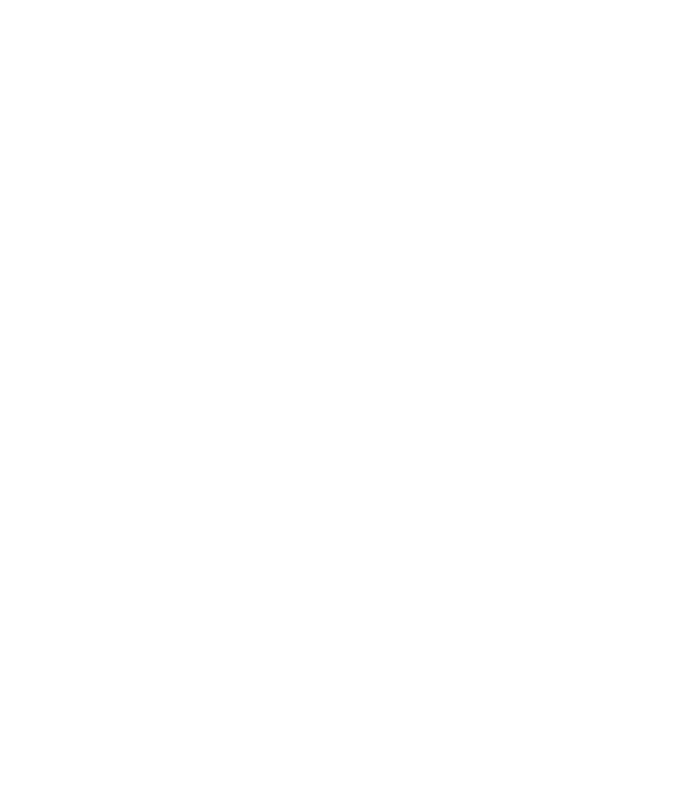
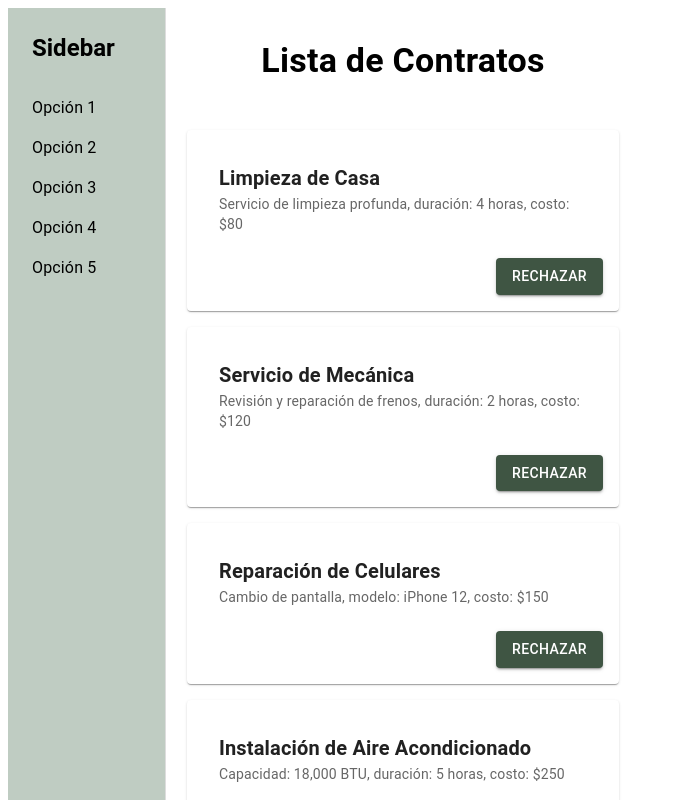
Before and after one commit to alejca15/Plataforma-de-Servicios, a React (Vite) app in the folder FE-Plataforma-de-servicios/: page /contratos in a window 1280 px wide. Before the commit this address had no page. Shown: the top 800 px of the page, without its empty margins (0-675 px from the left). Built offline with nearby package versions, Linux system fonts and the light colour scheme.

Commit message:
contratos_maqueta

```diff
--- a/FE-Plataforma-de-servicios/src/Router/Rutas.jsx
+++ b/FE-Plataforma-de-servicios/src/Router/Rutas.jsx
@@ -6,6 +6,7 @@
 import Pagina_proveedor from "../pages/Pagina_proveedor";
 import Servicios from "../pages/Servicios";
 import  Clientes_page from "../pages/Cliente_home";
+import Listado_contratos from "../componentes/Pagina_Proveedor/Contrato";
 
 
 const Rutas = () => {
@@ -18,6 +19,8 @@
         <Route path="/pageprove" element={<Pagina_proveedor/>} />
         <Route path="/servicios" element={<Servicios />} />
         <Route path="/homecliente" element={<Clientes_page />} />
+        <Route path="/contratos" element={<Listado_contratos/>} />
+
     </Routes>
     </>
   );
--- /dev/null
+++ b/FE-Plataforma-de-servicios/src/componentes/Pagina_Proveedor/Contrato.jsx
@@ -0,0 +1,125 @@
+import React from "react";
+import { Box, Typography, Card, CardContent, Button, Grid } from "@mui/material";
+
+const ListaContratos = () => {
+  // Datos ficticios para los contratos
+  const sampleContracts = [
+    { id: 1, title: "Limpieza de Casa", details: "Servicio de limpieza profunda, duración: 4 horas, costo: $80" },
+    { id: 2, title: "Servicio de Mecánica", details: "Revisión y reparación de frenos, duración: 2 horas, costo: $120" },
+    { id: 3, title: "Reparación de Celulares", details: "Cambio de pantalla, modelo: iPhone 12, costo: $150" },
+    { id: 4, title: "Instalación de Aire Acondicionado", details: "Capacidad: 18,000 BTU, duración: 5 horas, costo: $250" },
+    { id: 5, title: "Asesoría Financiera", details: "Análisis de inversiones, duración: 1 hora, costo: $100" },
+  ];
+
+  return (
+    <Grid container sx={{ minHeight: "100vh", width: "50%" }}>
+      {/* Sidebar */}
+      <Grid
+        item
+        xs={12}
+        sm={4}
+        md={3}
+        sx={{
+          backgroundColor: "#BFCCC2",
+          p: 3,
+          display: "flex",
+          flexDirection: "column",
+          alignItems: "flex-start",
+          gap: 2,
+          borderRight: "1px solid #ddd",
+        }}
+      >
+        <Typography
+          variant="h5"
+          sx={{ fontWeight: "bold", mb: 2, textAlign: "left" }}
+        >
+          Sidebar
+        </Typography>
+        {["Opción 1", "Opción 2", "Opción 3", "Opción 4", "Opción 5"].map((option, index) => (
+          <Typography
+            key={index}
+            variant="body1"
+            sx={{ cursor: "pointer", "&:hover": { color: "primary.main" } }}
+          >
+            {option}
+          </Typography>
+        ))}
+      </Grid>
+
+      {/* Main Content */}
+      <Grid
+        item
+        xs={12}
+        sm={8}
+        md={9}
+        sx={{ p: 4 }}
+      >
+        <Box
+          sx={{
+            display: "flex",
+            flexDirection: "column",
+            alignItems: "center",
+            gap: 2
+          }}
+        >
+          {/* Título */}
+          <Typography
+            variant="h4"
+            component="h1"
+            sx={{ mb: 4, textAlign: "center", fontWeight: "bold" }}
+          >
+            Lista de Contratos
+          </Typography>
+
+          {/* Listado de casillas */}
+          <Box
+            sx={{
+              display: "flex",
+              flexDirection: "column",
+              gap: 2,
+              width: "100%",
+              alignItems: "center"
+            }}
+          >
+            {sampleContracts.map((contract) => (
+              <Card
+                key={contract.id}
+                sx={{
+                  width: "100%",
+                  maxWidth: 400,
+                  p: 2,
+                  display: "flex",
+                  flexDirection: "column",
+                  gap: 1
+                }}
+              >
+                <CardContent>
+                  <Typography
+                    variant="h6"
+                    sx={{ fontWeight: "bold" }}
+                  >
+                    {contract.title}
+                  </Typography>
+                  <Typography
+                    variant="body2"
+                    color="text.secondary"
+                  >
+                    {contract.details}
+                  </Typography>
+                </CardContent>
+                <Button
+                  variant="contained"
+                  sx={{ alignSelf: "flex-end", backgroundColor: "#3F5543" }}
+                >
+                  Rechazar
+                </Button>
+              </Card>
+            ))}
+          </Box>
+        </Box>
+      </Grid>
+    </Grid>
+  );
+};
+
+export default ListaContratos;
--- a/FE-Plataforma-de-servicios/src/componentes/Servicios/Mostrar_servicio.jsx
+++ b/FE-Plataforma-de-servicios/src/componentes/Servicios/Mostrar_servicio.jsx
@@ -36,12 +36,12 @@
   const [mapInstance, setMapInstance] = useState(null); // Guardar la instancia del mapa
 
    //Obtenemos el valor del Token
-   const Encrypted_token = sessionStorage.getItem("Token");
+/*    const Encrypted_token = sessionStorage.getItem("Token");
    const Decoded_token = jwtDecode(Encrypted_token);
    const Token_JSON = Decoded_token.payload;
    const logged_user_id=Token_JSON.Table_id;
    const Rol = Token_JSON.Rol;
-
+ */
   const no_location_toast = () => toast.error("Selecciona una ubicación");
   const success_toast = () => toast.success("Ubicación guardada correctamente");
 
@@ -62,7 +62,7 @@
 
   // Validación y envío de datos al backend
   const handleSubmit = async () => {
-    console.log(Token_JSON);
+
 
     // Verificar que los campos no estén vacíos
     if (!nombre || !precio) {
```
Also changed, not shown: FE-Plataforma-de-servicios/src/pages/Contratos.jsx (added, +13 -0 lines).
